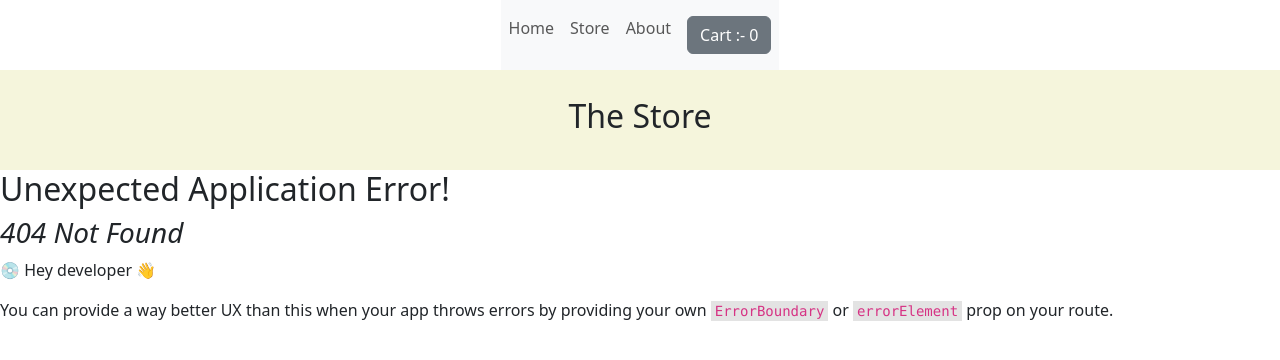
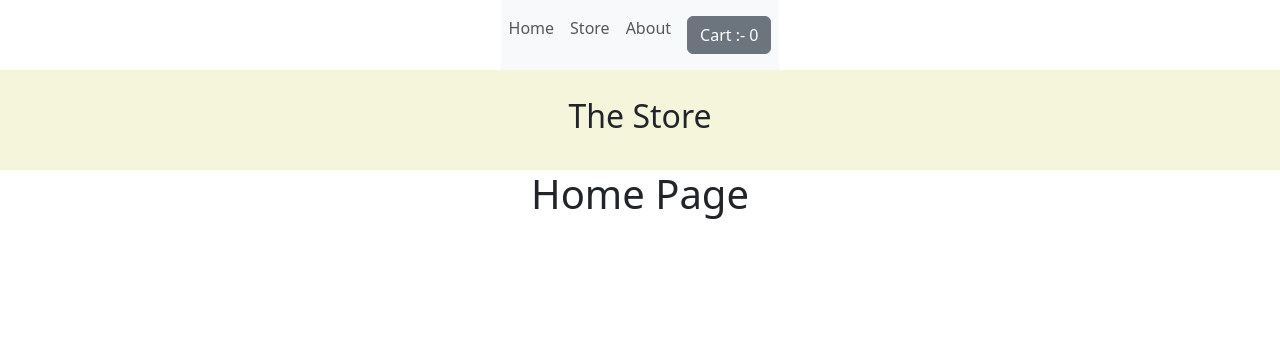
Before and after one commit to abhay-singhchauhan/ecom-sharpener, a React (Create React App) app: page /home in a window 1280 px wide. Before the commit this address had no page. Shown: the top 360 px of the page. Built offline with nearby package versions, Linux system fonts and the light colour scheme.

Commit message:
added home route as well

```diff
--- a/src/App.js
+++ b/src/App.js
@@ -7,6 +7,7 @@ import ContextProvider from "./context/contextProvider";
 import About from "./components/About";
 import { useState } from "react";
 import { createBrowserRouter, RouterProvider } from "react-router-dom";
+import Home from "./components/Home";
 const routers = createBrowserRouter([
   {
     path: "/",
@@ -15,6 +16,10 @@ const routers = createBrowserRouter([
   {
     path: "/about",
     element: <About></About>,
+  },
+  {
+    path: "/home",
+    element: <Home></Home>,
   },
 ]);
 function App() {
--- /dev/null
+++ b/src/components/Home.css
@@ -0,0 +1,3 @@
+.HomeCont {
+  text-align: center;
+}
--- /dev/null
+++ b/src/components/Home.js
@@ -0,0 +1,10 @@
+import "./Home.css";
+
+const Home = () => {
+  return (
+    <div className="HomeCont">
+      <h1>Home Page</h1>
+    </div>
+  );
+};
+export default Home;
--- a/src/components/Nav.js
+++ b/src/components/Nav.js
@@ -15,7 +15,7 @@ function NavComp(props) {
     <div className="NavCont">
       <Navbar expand="lg" className="bg-body-tertiary">
         <Nav className="me-auto">
-          <Nav.Link onClick={() => toRoute("/")} href="#home">
+          <Nav.Link onClick={() => toRoute("/home")} href="#home">
             Home
           </Nav.Link>
           <Nav.Link onClick={() => toRoute("/")} href="#store">
```
